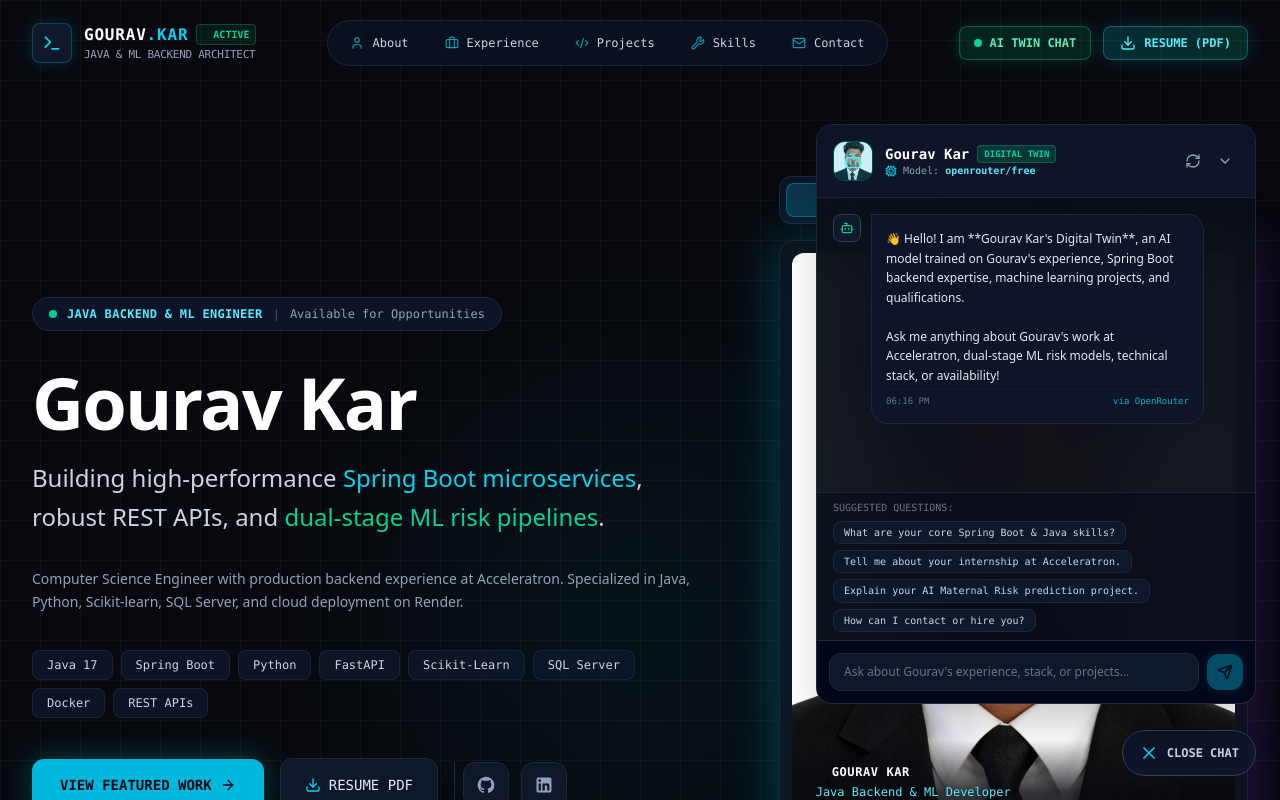
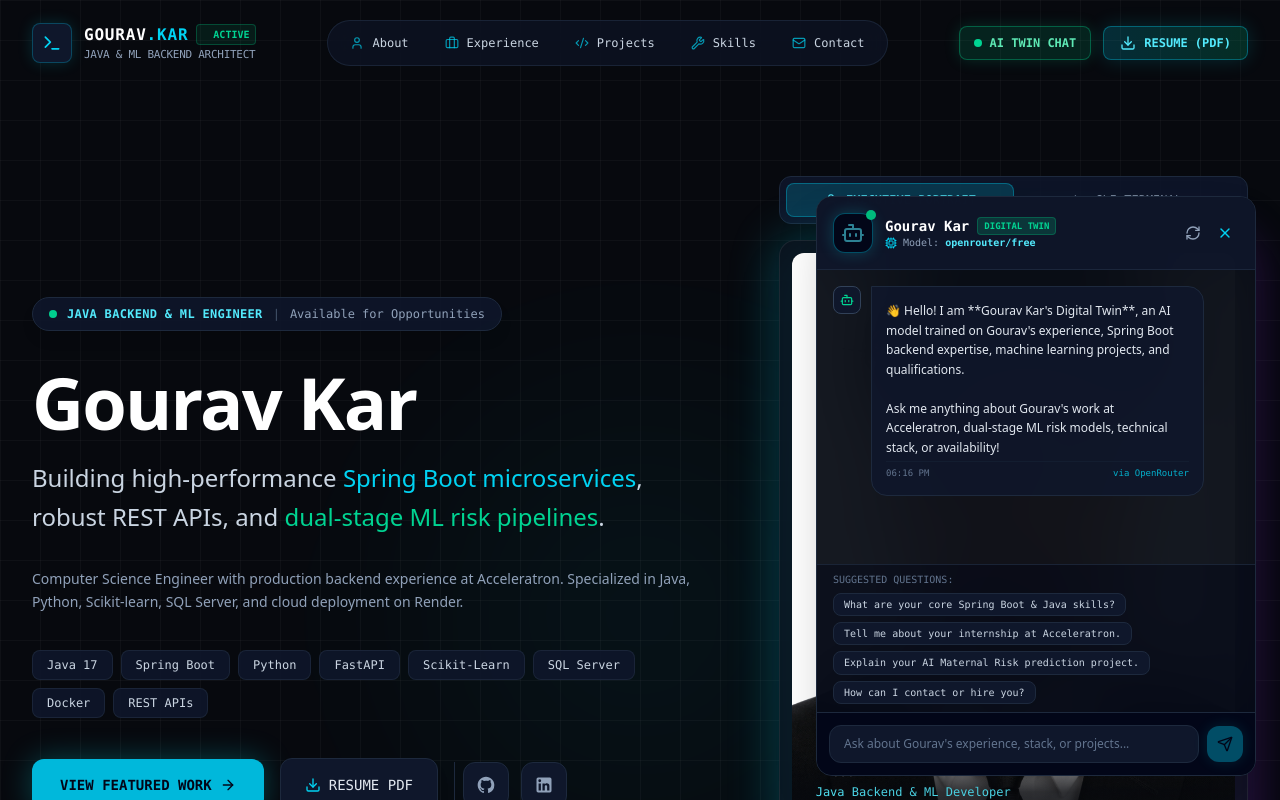
Before and after one commit to Gouravkar007/Portfolio, a Next.js app: page / in a window 1280 px wide. Both pictures are taken after a click on the button "AI TWIN CHAT". Shown: the top 800 px of the page. Built offline with nearby package versions, Linux system fonts and the light colour scheme.

Commit message:
Remove floating bottom-right button and update AI avatar to futuristic bot icon

```diff
--- a/src/components/DigitalTwinChat.tsx
+++ b/src/components/DigitalTwinChat.tsx
@@ -157,63 +157,20 @@ export const DigitalTwinChat: React.FC<DigitalTwinChatProps> = ({
 
   return (
     <>
-      {/* Single Sleek Unified Floating AI Button (Bottom-Right) */}
-      <div className="fixed bottom-6 right-6 z-50 select-none">
-        <button
-          onClick={toggleChat}
-          className={`group relative flex items-center gap-3 px-4 py-3 rounded-full transition-all duration-300 shadow-2xl border backdrop-blur-xl ${
-            isChatOpen
-              ? "bg-slate-900/95 text-slate-300 border-slate-700 hover:bg-slate-800"
-              : "bg-slate-900/90 text-slate-100 border-cyan-500/50 hover:border-cyan-400 hover:shadow-[0_0_25px_rgba(0,242,254,0.3)] hover:scale-[1.03]"
-          }`}
-          title={isChatOpen ? "Close AI Digital Twin" : "Chat with Gourav's AI Digital Twin"}
-        >
-          {/* Live Online Ping Badge */}
-          {!isChatOpen && (
-            <span className="absolute -top-1 -right-1 flex h-3 w-3">
-              <span className="animate-ping absolute inline-flex h-full w-full rounded-full bg-emerald-400 opacity-75"></span>
-              <span className="relative inline-flex rounded-full h-3 w-3 bg-emerald-500 border-2 border-slate-950"></span>
-            </span>
-          )}
-
-          {isChatOpen ? (
-            <div className="flex items-center gap-2 font-mono text-xs font-semibold">
-              <X className="w-5 h-5 text-cyan-400" />
-              <span>CLOSE CHAT</span>
-            </div>
-          ) : (
-            <div className="flex items-center gap-2.5 font-mono text-xs font-semibold">
-              <div className="w-7 h-7 rounded-full bg-gradient-to-tr from-cyan-500 to-emerald-400 flex items-center justify-center text-slate-950 font-bold shadow-md group-hover:rotate-12 transition-transform">
-                <Sparkles className="w-4 h-4 text-slate-950" />
-              </div>
-              <span className="tracking-wide text-cyan-300 group-hover:text-white transition-colors">
-                AI DIGITAL TWIN
-              </span>
-            </div>
-          )}
-        </button>
-      </div>
-
       {/* Floating Glassmorphism Chat Drawer */}
       {isChatOpen && (
-        <div className="fixed bottom-24 right-4 sm:right-6 w-[92vw] sm:w-[440px] h-[580px] max-h-[82vh] z-50 rounded-2xl border border-slate-800 bg-[#090d16]/95 backdrop-blur-2xl shadow-2xl flex flex-col overflow-hidden animate-in slide-in-from-bottom-5 fade-in duration-300 font-mono text-xs">
+        <div className="fixed bottom-6 right-4 sm:right-6 w-[92vw] sm:w-[440px] h-[580px] max-h-[85vh] z-50 rounded-2xl border border-slate-800 bg-[#090d16]/95 backdrop-blur-2xl shadow-2xl flex flex-col overflow-hidden animate-in slide-in-from-bottom-5 fade-in duration-300 font-mono text-xs">
 
           {/* Header */}
           <div className="p-4 bg-slate-900/90 border-b border-slate-800/90 flex items-center justify-between">
             <div className="flex items-center gap-3">
-              <div className="relative w-10 h-10 rounded-xl overflow-hidden border border-cyan-500/40 bg-slate-950 shrink-0">
-                <img
-                  src="/profile.png"
-                  alt="Gourav Digital Twin"
-                  className="w-full h-full object-cover object-top"
-                  onError={(e) => {
-                    // Fallback to bot icon if image fails
-                    (e.target as HTMLElement).style.display = "none";
-                  }}
-                />
-                <div className="absolute inset-0 flex items-center justify-center bg-cyan-500/20 text-cyan-300">
-                  <Bot className="w-5 h-5" />
-                </div>
+              {/* Dedicated Futuristic AI Bot Avatar Icon */}
+              <div className="relative w-10 h-10 rounded-xl border border-cyan-500/40 bg-slate-950 flex items-center justify-center text-cyan-400 shadow-[0_0_15px_rgba(0,242,254,0.2)] shrink-0">
+                <Bot className="w-6 h-6 text-cyan-300 animate-pulse" />
+                <span className="absolute -top-1 -right-1 flex h-2.5 w-2.5">
+                  <span className="animate-ping absolute inline-flex h-full w-full rounded-full bg-emerald-400 opacity-75"></span>
+                  <span className="relative inline-flex rounded-full h-2.5 w-2.5 bg-emerald-500"></span>
+                </span>
               </div>
               <div>
                 <div className="flex items-center gap-2">
@@ -241,9 +198,9 @@ export const DigitalTwinChat: React.FC<DigitalTwinChatProps> = ({
               <button
                 onClick={toggleChat}
                 className="p-1.5 rounded-lg text-slate-400 hover:text-white hover:bg-slate-800 transition-colors"
-                title="Minimize Window"
+                title="Close Window"
               >
-                <ChevronDown className="w-4 h-4" />
+                <X className="w-4 h-4 text-cyan-400" />
               </button>
             </div>
           </div>
```
